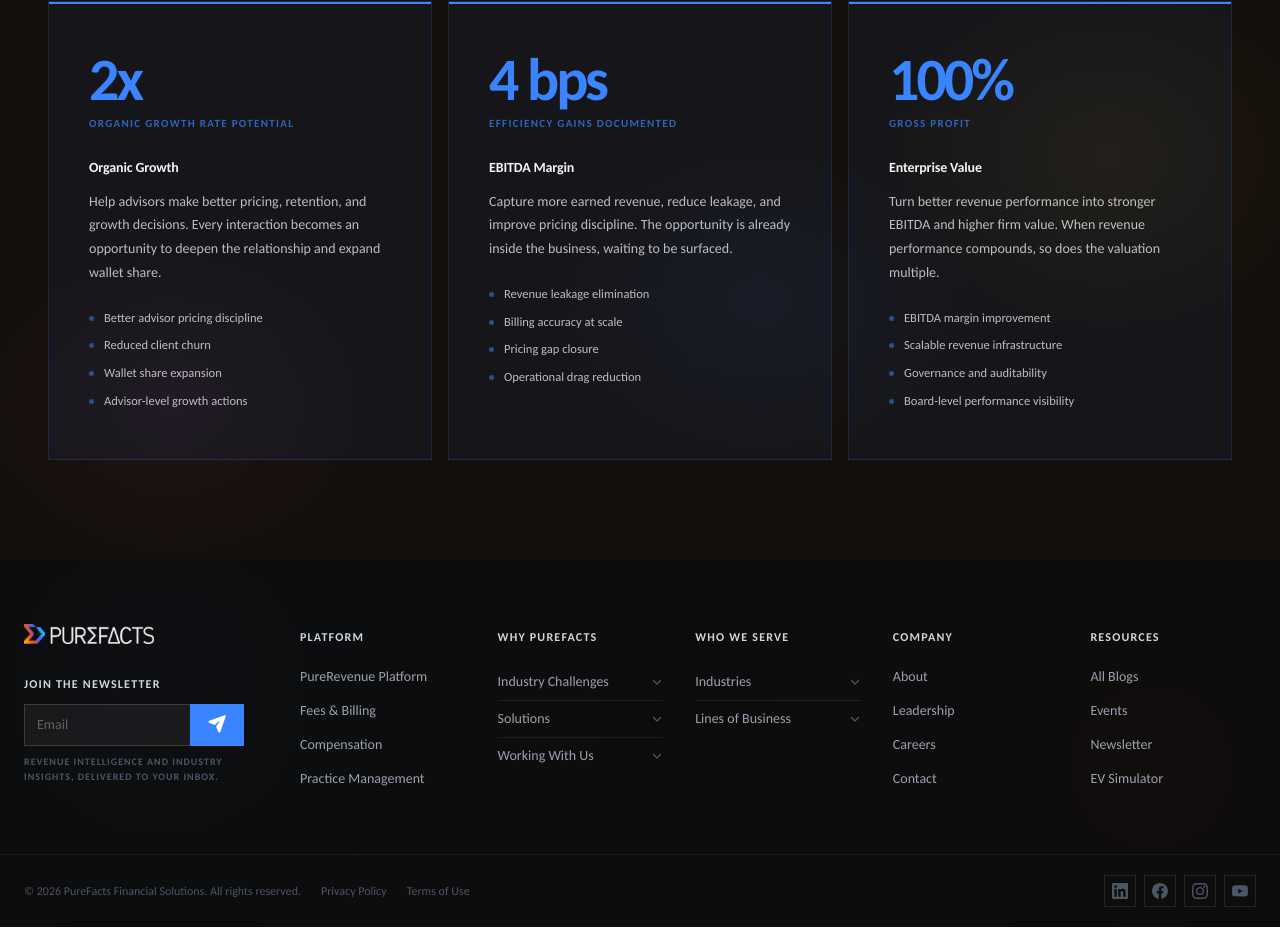
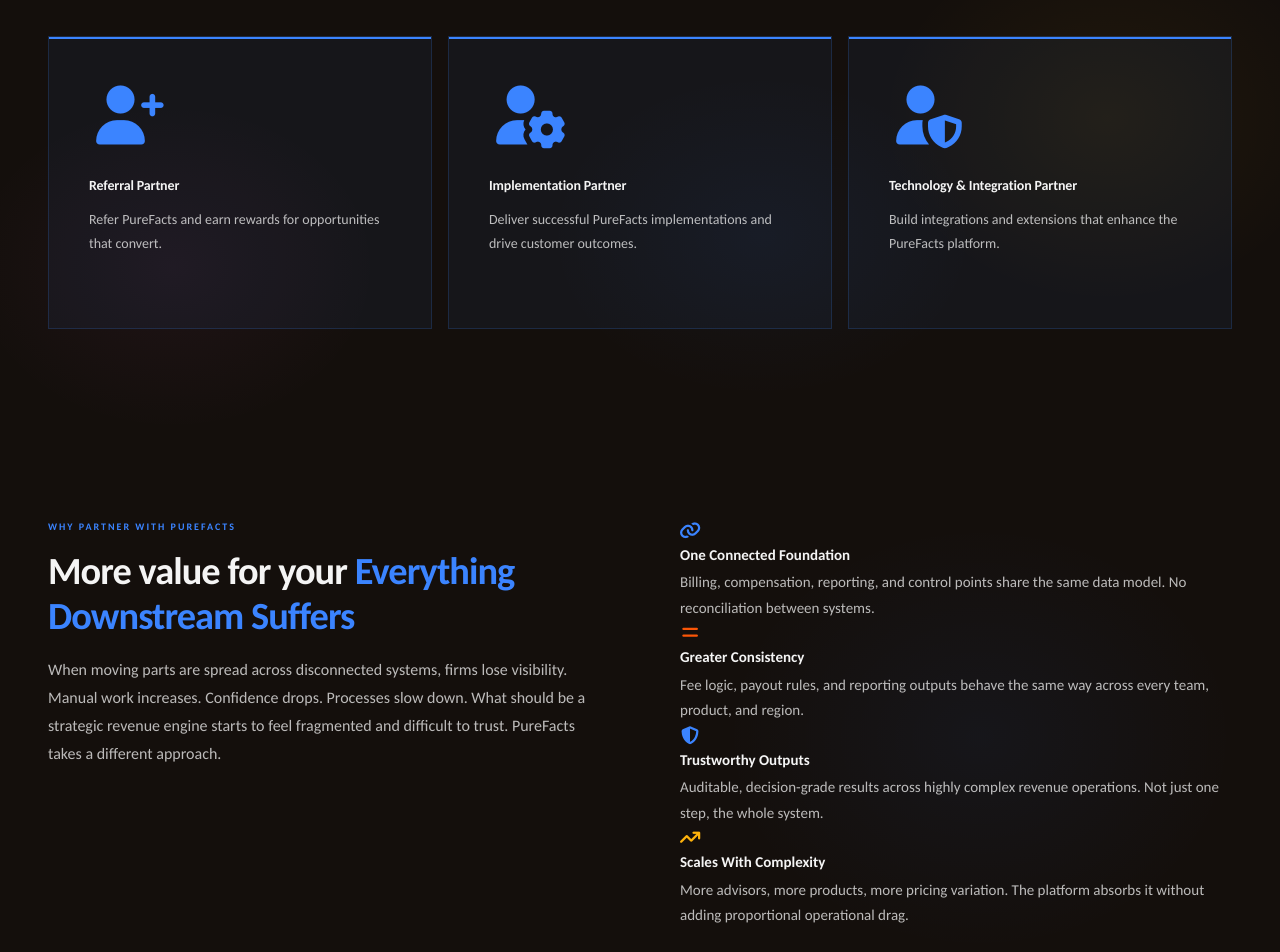
Before and after one commit to AngelloPaperplane/purefacts-stg, a Next.js app: page /about/partner in a window 1280 px wide. Shown: the part 1133-2085 px from the top of the page. Before the commit the page ends 2060 px from the top, so only its background shows below. Built offline with nearby package versions, Linux system fonts and the light colour scheme.

Commit message:
[add] fondo.jpeg

```diff
--- a/app/about/partner/ContentParnerClient.tsx
+++ b/app/about/partner/ContentParnerClient.tsx
@@ -24,6 +24,8 @@
   honey:   '#ffb30c',
   indigo:  '#4760FF',
   text:    '#f4f4f4',
+  mandarin:'#fb5607',
+  body:    'rgba(244,244,244,0.75)',
   muted:   'rgba(244,244,244,0.75)',
   subtle:  'rgba(244,244,244,0.45)',
   border:  'rgba(255,255,255,0.07)',
@@ -73,9 +75,9 @@
   const { isMobile, isTablet } = useBreakpoint()
   const { ref, inView } = useInView()
   const ITEMS = [
-    { label:'Organic Growth',  stat:'2x',    statSub:'organic growth rate potential', body:'Help advisors make better pricing, retention, and growth decisions. Every interaction becomes an opportunity to deepen the relationship and expand wallet share.',                  points:['Better advisor pricing discipline','Reduced client churn','Wallet share expansion','Advisor-level growth actions'] },
-    { label:'EBITDA Margin',   stat:'4 bps', statSub:'efficiency gains documented',   body:'Capture more earned revenue, reduce leakage, and improve pricing discipline. The opportunity is already inside the business, waiting to be surfaced.',                              points:['Revenue leakage elimination','Billing accuracy at scale','Pricing gap closure','Operational drag reduction'] },
-    { label:'Enterprise Value',stat:'100%', statSub:'Gross Profit',       body:'Turn better revenue performance into stronger EBITDA and higher firm value. When revenue performance compounds, so does the valuation multiple.',                                    points:['EBITDA margin improvement','Scalable revenue infrastructure','Governance and auditability','Board-level performance visibility'] },
+    { label:'Referral Partner',  stat:'fa-solid fa-user-plus',    statSub:'', body:'Refer PureFacts and earn rewards for opportunities that convert.', points:[] },
+    { label:'Implementation Partner',   stat:'fa-solid fa-user-gear', statSub:'',   body:'Deliver successful PureFacts implementations and drive customer outcomes.', points:[] },
+    { label:'Technology & Integration Partner',stat:'fa-solid fa-user-shield', statSub:'',       body:'Build integrations and extensions that enhance the PureFacts platform.',  points:[] },
   ]
   return (
     <section ref={ref as React.RefObject<HTMLElement>} style={{ background:C.bg, padding:isMobile ? '64px 0' : '100px 0', position:'relative', overflow:'hidden' }}>
@@ -87,11 +89,12 @@
 
       <div style={{ maxWidth:1280, margin:'0 auto', padding:isMobile ? '0 20px' : isTablet ? '0 32px' : '0 48px' }}>
         <div style={{ marginBottom:isMobile ? 36 : 56, opacity:inView?1:0, transform:inView?'translateY(0)':'translateY(16px)', transition:'opacity 0.6s ease, transform 0.6s ease' }}>
-          <h2 style={{ fontSize:'clamp(1.8rem, 3vw, 2.6rem)', fontWeight:700, lineHeight:1.12, letterSpacing:'-0.025em', color:C.text, maxWidth:640, marginBottom:14 }}>
-            Better revenue performance compounds into{' '}
-            <span style={{ color:C.azure }}>enterprise value.</span>
+          <div style={{ fontSize:14, fontWeight:700, letterSpacing:'0.18em',textAlign:'center', textTransform:'uppercase', color:C.azure, marginBottom:14 }}>CHOOSE YOUR PATH</div>
+          <h2 style={{ fontSize:'clamp(1.8rem, 3vw, 2.6rem)', fontWeight:700, lineHeight:1.12, letterSpacing:'-0.025em', color:C.text, maxWidth:640, margin:'14px auto' }}>
+            Partnerships{' '}
+            <span style={{ color:C.azure }}>designed</span><br/>for the way you work
           </h2>
-          <p style={{ fontSize:'1rem', color:C.muted, lineHeight:1.7, maxWidth:560 }}>
+          <p style={{ fontSize:'1rem', color:C.muted, lineHeight:1.7, maxWidth:560, margin:'0 auto' }}>
             When firms capture more earned revenue, improve pricing discipline, and align advisor behavior, the impact compounds across top-line growth, EBITDA, and enterprise value.
           </p>
         </div>
@@ -100,7 +103,7 @@
           {ITEMS.map((item, i) => (
             <div key={item.label} style={{ padding:isMobile ? '32px 24px' : '48px 40px', background:'rgba(59,132,255,0.06)', border:`1px solid rgba(59,132,255,0.18)`, position:'relative', overflow:'hidden', opacity:inView?1:0, transform:inView?'translateY(0)':'translateY(24px)', transition:`opacity 0.55s ease ${0.1+i*0.1}s, transform 0.55s ease ${0.1+i*0.1}s` }}>
               <div style={{ position:'absolute', top:0, left:0, right:0, height:2, background:C.azure }} aria-hidden="true" />
-              <div style={{ fontSize:'clamp(2.5rem, 5vw, 3.75rem)', fontWeight:800, color:C.azure, letterSpacing:'-0.05em', lineHeight:1, marginBottom:6 }}>{item.stat}</div>
+              <div className={item.stat} style={{ fontSize:'clamp(2.5rem, 5vw, 3.75rem)', fontWeight:800, color:C.azure, letterSpacing:'-0.05em', lineHeight:1, marginBottom:6 }}></div>
               <div style={{ fontSize:11, color:'rgba(59,132,255,0.7)', fontWeight:600, textTransform:'uppercase', letterSpacing:'0.12em', marginBottom:24 }}>{item.statSub}</div>
               <div style={{ fontSize:14, fontWeight:700, color:C.text, letterSpacing:'-0.01em', marginBottom:12 }}>{item.label}</div>
               <p style={{ fontSize:'0.875rem', color:C.muted, lineHeight:1.7, marginBottom:24 }}>{item.body}</p>
@@ -120,12 +123,95 @@
   )
 }
 
+function useReveal(threshold = 0.08) {
+  const ref = useRef<HTMLDivElement>(null)
+  const [visible, setVisible] = useState(false)
+  useEffect(() => {
+    const el = ref.current; if (!el) return
+    const obs = new IntersectionObserver(([e]) => { if (e.isIntersecting) { setVisible(true); obs.disconnect() } }, { threshold })
+    obs.observe(el); return () => obs.disconnect()
+  }, [threshold])
+  return { ref, visible }
+}
+
+function Reveal({ children, delay = 0, style }: { children: React.ReactNode; delay?: number; style?: React.CSSProperties }) {
+  const { ref, visible } = useReveal()
+  return (
+    <div ref={ref} style={{ opacity: visible ? 1 : 0, transform: visible ? 'translateY(0)' : 'translateY(22px)', transition: `opacity 0.65s ease ${delay}ms, transform 0.65s ease ${delay}ms`, ...style }}>
+      {children}
+    </div>
+  )
+}
+function Eyebrow({ children, color = C.azure }: { children: React.ReactNode; color?: string }) {
+  return <p style={{ fontSize: 10, fontWeight: 700, textTransform: 'uppercase' as const, letterSpacing: '0.20em', color, margin: '0 0 14px' }}>{children}</p>
+}
+
+function WhyPartners(){
+  const { isMobile, isTablet } = useBreakpoint()
+  const sectionPad = isMobile ? '56px 0' : '90px 0'
+  const heroPad = isMobile ? '48px 0 48px' : '90px 0 72px'
+  const innerPad = isMobile ? '0 20px' : isTablet ? '0 32px' : '0 48px'
+  const twoCols = isTablet ? '1fr' : 'repeat(2, minmax(0, 1fr))'
+  const heroGap = isMobile ? '24px' : isTablet ? '32px' : '80px'
+  const sectionGap = isMobile ? '24px' : isTablet ? '32px' : '80px'
+  const cardGridCols = isMobile ? '1fr' : '1fr 1fr'
+
+  return(
+    <section style={{ background: C.bg, position: 'relative', overflow: 'hidden', padding: sectionPad }} aria-label="Why a connected platform matters">
+        <div aria-hidden="true" style={{ position: 'absolute', top: '10%', right: '0%', width: 600, height: 500, pointerEvents: 'none', background: 'radial-gradient(ellipse, rgba(59,132,255,0.06) 0%, transparent 60%)' }} />
+
+        <div style={{ maxWidth: 1280, margin: '0 auto', padding: innerPad }}>
+          <div style={{ display: 'grid', gridTemplateColumns: twoCols, gap: sectionGap, alignItems: 'start' }}>
+
+            {/* Left: eyebrow, H2, body */}
+            <div>
+              <Reveal>
+                <Eyebrow color={C.azure}>WHY PARTNER WITH PUREFACTS</Eyebrow>
+                <h2 style={{ fontSize: 'clamp(1.8rem,3vw,2.6rem)', fontWeight: 700, color: C.text, letterSpacing: '-0.025em', lineHeight: 1.18, margin: 0 }}>
+                  More value for your{' '}
+                  <span style={{ color: C.azure }}>Everything Downstream Suffers</span>
+                </h2>
+              </Reveal>
+              <Reveal delay={70}>
+                <p style={{ marginTop: 18, fontSize: 16, color: C.body, lineHeight: 1.75 }}>
+                  When moving parts are spread across disconnected systems, firms lose visibility. Manual work increases. Confidence drops. Processes slow down. What should be a strategic revenue engine starts to feel fragmented and difficult to trust. PureFacts takes a different approach.
+                </p>
+              </Reveal>
+            </div>
+
+            {/* Right: icons list (moved from below body, graphic removed) */}
+            <ul style={{ margin: 0, padding: 0, listStyle: 'none', alignSelf: 'start' }}>
+              {[
+                { label: 'One Connected Foundation', color: C.azure,    icon: 'fa-link',          detail: 'Billing, compensation, reporting, and control points share the same data model. No reconciliation between systems.' },
+                { label: 'Greater Consistency',      color: C.mandarin, icon: 'fa-equals',         detail: 'Fee logic, payout rules, and reporting outputs behave the same way across every team, product, and region.' },
+                { label: 'Trustworthy Outputs',      color: C.azure,    icon: 'fa-shield-halved',  detail: 'Auditable, decision-grade results across highly complex revenue operations. Not just one step, the whole system.' },
+                { label: 'Scales With Complexity',   color: C.honey,    icon: 'fa-arrow-trend-up', detail: 'More advisors, more products, more pricing variation. The platform absorbs it without adding proportional operational drag.' },
+              ].map((item, i) => (
+                <Reveal key={item.label} delay={i * 70}>
+                  <li className="pa-bullet-row">
+                    <i className={`fa-solid ${item.icon}`} style={{ color: item.color, fontSize: 18, flexShrink: 0, width: 20, textAlign: 'center' as const, marginTop: 2 }} aria-hidden="true" />
+                    <div>
+                      <p style={{ fontSize: 15, fontWeight: 700, color: C.text, margin: 0 }}>{item.label}</p>
+                      <p style={{ marginTop: 4, fontSize: 15, color: C.body, lineHeight: 1.7, margin: '4px 0 0' }}>{item.detail}</p>
+                    </div>
+                  </li>
+                </Reveal>
+              ))}
+            </ul>
+
+          </div>
+        </div>
+      </section>
+  )
+}
+
 export default function ContentParnerClient() {
 
   return (
     <div style={{ background:C.bg, fontFamily:"'Carlito','Segoe UI',sans-serif", position:'relative' }}>
       <Hero />
       <ChooseYourPath />
+      <WhyPartners />
     </div>
   )
 }
```
Also changed, not shown: public/background/fondo.jpeg (added).
